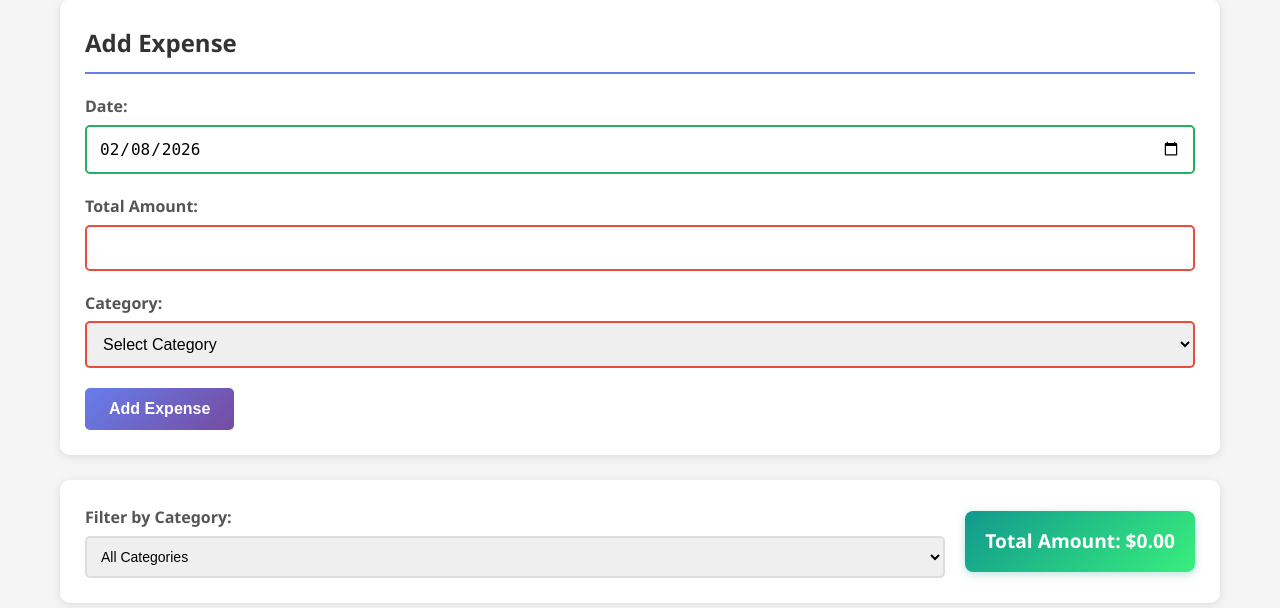
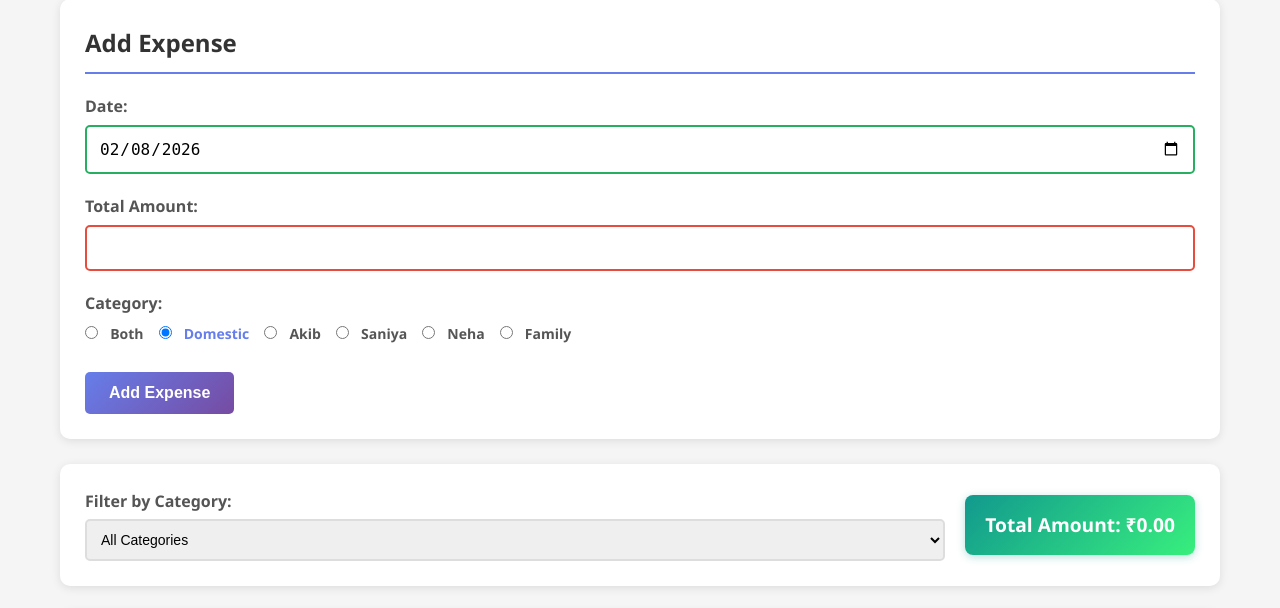
Before and after one commit to DEVELSTAR/php-expense-tracker, a PHP site: page / in a window 1280 px wide. Shown: the part 175-783 px from the top of the page. Run offline with PHP 8.4, Linux system fonts and the light colour scheme; data that the repository does not hold is empty.

Commit message:
updated dropdown

```diff
--- a/api/db.php
+++ b/api/db.php
@@ -1,19 +1,29 @@
 <?php
-header('Content-Type: application/json');
-
+// Database configuration
 $host = "localhost";
 $dbname = "akibwork_expense";
 $username = "akibwork_expuser";
 $password = "Saniya1@123";
 
+// Create database connection
 try {
-    $conn = new PDO(
-        "mysql:host=$host;dbname=$dbname;charset=utf8mb4",
-        $username,
-        $password
-    );
+    $conn = new PDO("mysql:host=$host;dbname=$dbname;charset=utf8mb4", $username, $password);
     $conn->setAttribute(PDO::ATTR_ERRMODE, PDO::ERRMODE_EXCEPTION);
-    echo json_encode(["status" => "connected"]);
-} catch (PDOException $e) {
-    echo json_encode(["error" => "DB connection failed"]);
+    $conn->setAttribute(PDO::ATTR_DEFAULT_FETCH_MODE, PDO::FETCH_ASSOC);
+} catch(PDOException $e) {
+    http_response_code(500);
+    echo json_encode(['error' => 'Database connection failed: ' . $e->getMessage()]);
+    exit();
 }
+
+// Set response headers
+header('Content-Type: application/json');
+header('Access-Control-Allow-Origin: *');
+header('Access-Control-Allow-Methods: GET, POST, DELETE, OPTIONS');
+header('Access-Control-Allow-Headers: Content-Type');
+
+// Handle preflight requests
+if ($_SERVER['REQUEST_METHOD'] === 'OPTIONS') {
+    exit(0);
+}
+?>
--- a/css/style.css
+++ b/css/style.css
@@ -307,3 +307,39 @@ tbody tr:hover {
 .form-group select:valid {
     border-color: #27ae60;
 }
+
+/* Radio button styles */
+.radio-group {
+    display: flex;
+    flex-wrap: wrap;
+    gap: 15px;
+    margin-top: 5px;
+}
+
+.radio-label {
+    display: flex;
+    align-items: center;
+    cursor: pointer;
+    font-weight: normal;
+    margin-bottom: 0;
+}
+
+.radio-label input[type="radio"] {
+    width: auto;
+    margin-right: 8px;
+    margin-bottom: 0;
+}
+
+.radio-label span {
+    font-size: 14px;
+    color: #555;
+}
+
+.radio-label:hover span {
+    color: #667eea;
+}
+
+.radio-label input[type="radio"]:checked + span {
+    color: #667eea;
+    font-weight: 600;
+}
--- a/index.html
+++ b/index.html
@@ -29,16 +29,33 @@
                     </div>
 
                     <div class="form-group">
-                        <label for="category">Category:</label>
-                        <select id="category" required>
-                            <option value="">Select Category</option>
-                            <option value="Both">Both</option>
-                            <option value="Domestic">Domestic</option>
-                            <option value="Akib">Akib</option>
-                            <option value="Saniya">Saniya</option>
-                            <option value="Neha">Neha</option>
-                            <option value="Family">Family</option>
-                        </select>
+                        <label>Category:</label>
+                        <div class="radio-group">
+                            <label class="radio-label">
+                                <input type="radio" name="category" value="Both">
+                                <span>Both</span>
+                            </label>
+                            <label class="radio-label">
+                                <input type="radio" name="category" value="Domestic" checked>
+                                <span>Domestic</span>
+                            </label>
+                            <label class="radio-label">
+                                <input type="radio" name="category" value="Akib">
+                                <span>Akib</span>
+                            </label>
+                            <label class="radio-label">
+                                <input type="radio" name="category" value="Saniya">
+                                <span>Saniya</span>
+                            </label>
+                            <label class="radio-label">
+                                <input type="radio" name="category" value="Neha">
+                                <span>Neha</span>
+                            </label>
+                            <label class="radio-label">
+                                <input type="radio" name="category" value="Family">
+                                <span>Family</span>
+                            </label>
+                        </div>
                     </div>
 
                     <button type="submit" class="btn btn-primary">Add Expense</button>
@@ -61,7 +78,7 @@
                 </div>
 
                 <div class="total-display">
-                    <strong>Total Amount: $<span id="totalAmount">0.00</span></strong>
+                    <strong>Total Amount: ₹<span id="totalAmount">0.00</span></strong>
                 </div>
             </section>
 
--- a/js/app.js
+++ b/js/app.js
@@ -16,7 +16,7 @@ class ExpenseTracker {
         this.expenseForm = document.getElementById('expenseForm');
         this.expenseDateInput = document.getElementById('expenseDate');
         this.totalAmountInput = document.getElementById('totalAmount');
-        this.categorySelect = document.getElementById('category');
+        this.categoryRadios = document.querySelectorAll('input[name="category"]');
 
         // Filter elements
         this.categoryFilter = document.getElementById('categoryFilter');
@@ -89,10 +89,17 @@ class ExpenseTracker {
     }
 
     async addExpense() {
+        const selectedCategory = document.querySelector('input[name="category"]:checked');
+
+        if (!selectedCategory) {
+            this.showError('Please select a category');
+            return;
+        }
+
         const expenseData = {
             expense_date: this.expenseDateInput.value,
             total: parseFloat(this.totalAmountInput.value),
-            category: this.categorySelect.value
+            category: selectedCategory.value
         };
 
         try {
@@ -204,7 +211,7 @@ class ExpenseTracker {
 
         row.innerHTML = `
             <td>${formattedDate}</td>
-            <td>$${formattedAmount}</td>
+            <td>₹${formattedAmount}</td>
             <td><span class="category-badge category-${expense.category.toLowerCase()}">${expense.category}</span></td>
             <td>
                 <button class="btn btn-danger" onclick="expenseTracker.deleteExpense(${expense.id})">
```
Also changed, not shown: api/test_db.php (deleted, +0 -13 lines), .cpanel.yml.
